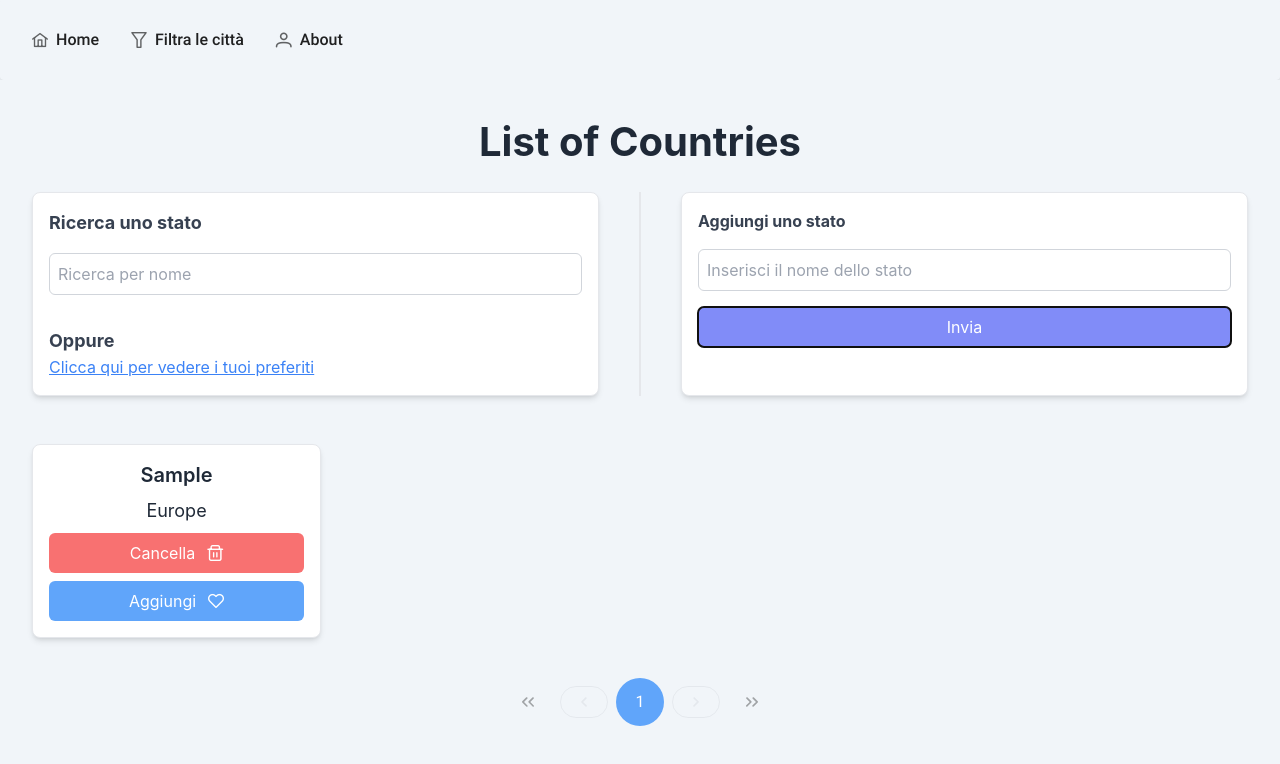
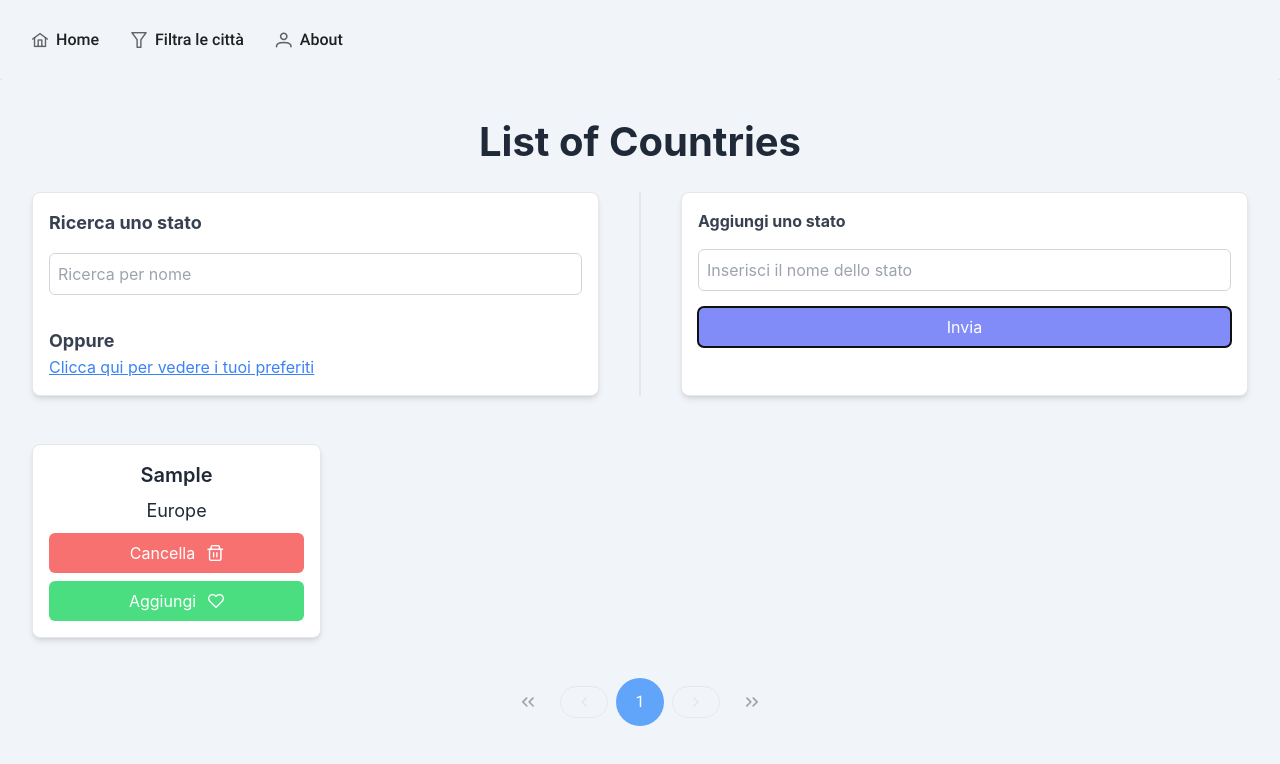
Before and after one commit to giulianoFrau/react-approach, a React (Vite) app: page / in a window 1280 px wide. Both pictures are taken after typing "Sample" into the empty fields and a click on the button "Invia". Shown: the top 764 px of the page. Built offline with nearby package versions, Linux system fonts and the light colour scheme; no server answers.

Commit message:
feat: modificati colori

```diff
--- a/src/components/CityCard.jsx
+++ b/src/components/CityCard.jsx
@@ -47,14 +47,14 @@ const CityCard = ({ cityName, deleteCity, isPreferenceVisible, region }) => {
             (prefCities.includes(cityName) ? (
               <Button
                 onClick={removeCity}
-                className="w-full flex justify-center bg-green-400 text-white hover:bg-green-600 rounded-md p-2"
+                className="w-full flex justify-center bg-blue-400    text-white hover:bg-blue-600 rounded-md p-2"
               >
                 Rimuovi <i className="ml-3 pi pi-heart-fill"></i>
               </Button>
             ) : (
               <Button
                 onClick={addCity}
-                className="w-full flex justify-center bg-blue-400 text-white hover:bg-blue-600 rounded-md p-2"
+                className="w-full flex justify-center bg-green-400 text-white hover:bg-green-600 rounded-md p-2"
               >
                 Aggiungi <i className="ml-3 pi pi-heart"></i>
               </Button>
```
